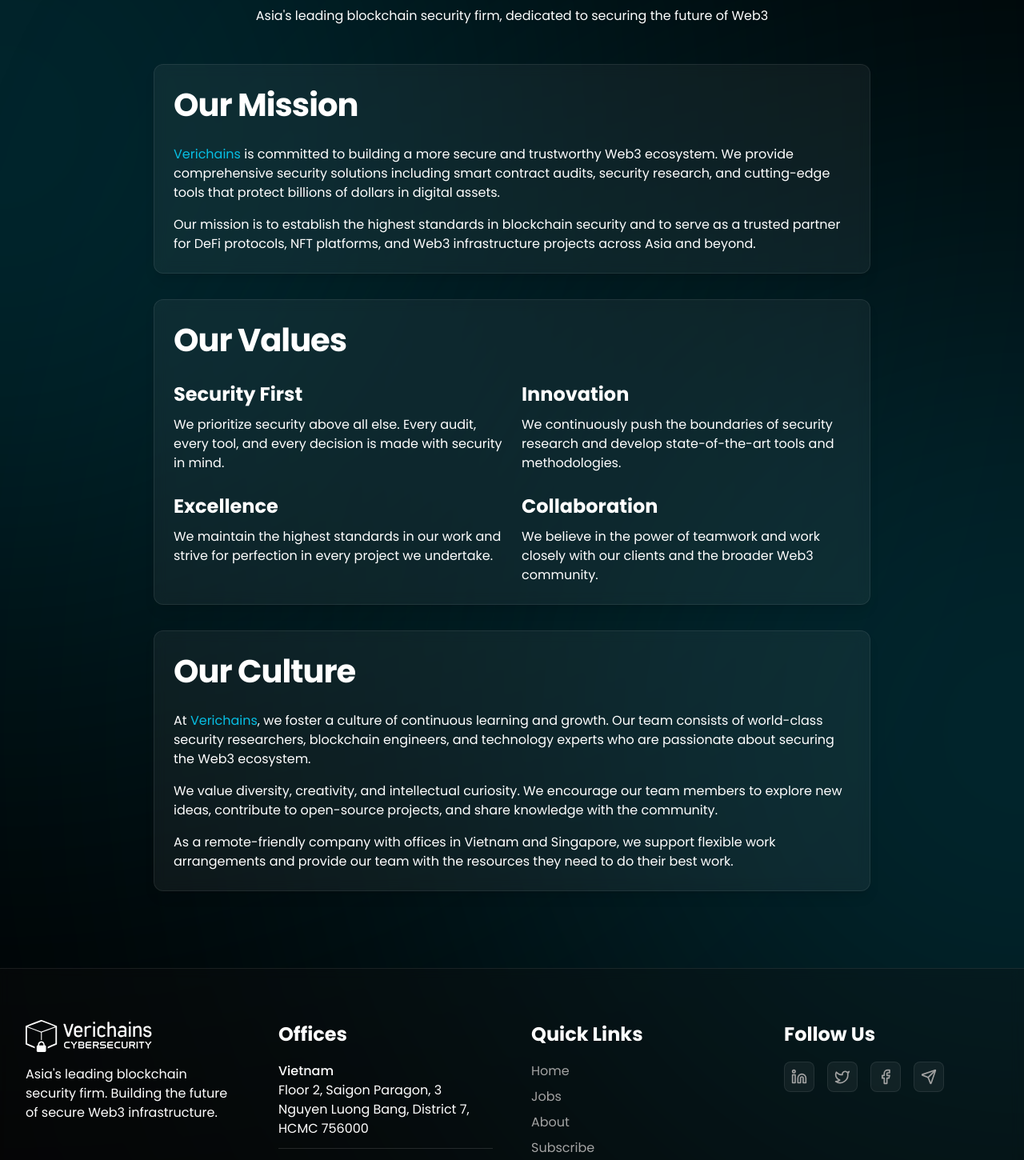
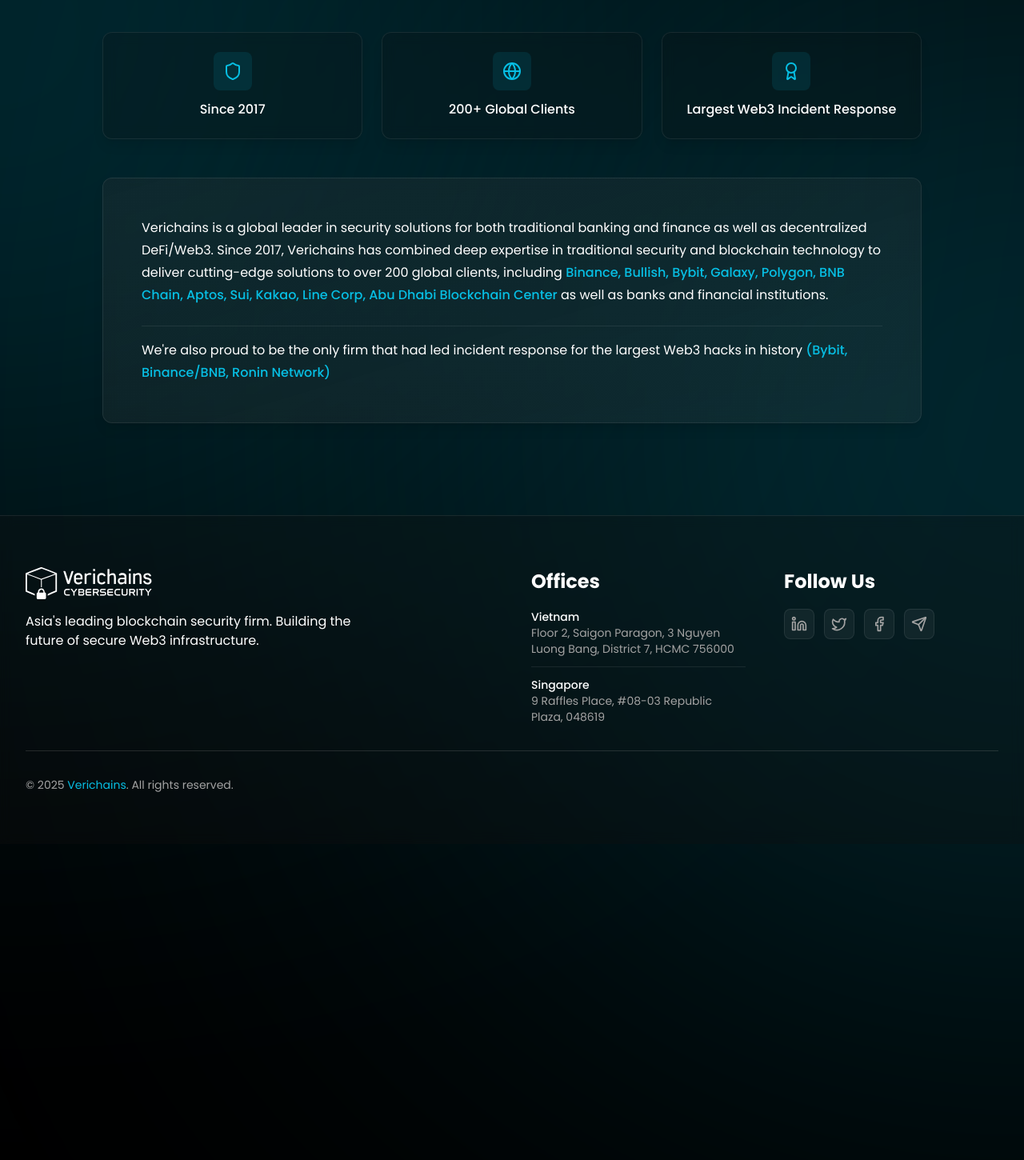
Before and after one commit to nhatthien0812/verichains-careers, a Next.js app: page /about in a window 1280 px wide. Shown: the part 220-1670 px from the top of the page at 80% size. After the commit the page ends 1275 px from the top, so only its background shows below. Built offline with nearby package versions, Linux system fonts and the light colour scheme.

Commit message:
update: adjust home page

```diff
--- a/src/app/about/page.tsx
+++ b/src/app/about/page.tsx
@@ -1,123 +1,74 @@
 import { Metadata } from "next";
-import { Card, CardContent, CardHeader, CardTitle } from "@/components/ui/card";
+import { Card } from "@/components/ui/card";
+import { Shield, Globe, Award } from "lucide-react";
 
 export const metadata: Metadata = {
   title: "About Us",
   description:
-    "Learn about Verichains&apos; mission, values, and commitment to blockchain security excellence.",
+    "Learn about Verichains - global leader in security solutions for traditional banking and DeFi/Web3.",
 };
 
 export default function AboutPage() {
+  const highlights = [
+    { icon: Shield, label: "Since 2017" },
+    { icon: Globe, label: "200+ Global Clients" },
+    { icon: Award, label: "Largest Web3 Incident Response" },
+  ];
+
   return (
-    <div className="py-16 lg:py-24 px-4 sm:px-6 lg:px-8">
-      <div className="container mx-auto max-w-4xl">
-        <div className="text-center mb-12 space-y-4">
-          <h1 className="text-heading font-bold">
+    <div className="relative py-16 lg:py-24 px-4 sm:px-6 lg:px-8">
+      <div className="container mx-auto max-w-5xl">
+        {/* Header Section */}
+        <div className="text-center mb-12">
+          <h1 className="text-heading font-bold mb-4">
             About <span className="text-light-blue">Verichains</span>
           </h1>
-          <p className="text-base leading-6 text-white max-w-2xl mx-auto">
-            Asia's leading blockchain security firm, dedicated to securing the
-            future of Web3
-          </p>
         </div>
 
-        <div className="space-y-8">
-          {/* Mission */}
-          <Card>
-            <CardHeader>
-              <CardTitle className="text-heading font-bold">
-                Our Mission
-              </CardTitle>
-            </CardHeader>
-            <CardContent className="space-y-4">
-              <p className="text-base leading-6 text-white">
-                <span className="text-light-blue">Verichains</span> is committed
-                to building a more secure and trustworthy Web3 ecosystem. We
-                provide comprehensive security solutions including smart
-                contract audits, security research, and cutting-edge tools that
-                protect billions of dollars in digital assets.
-              </p>
-              <p className="text-base leading-6 text-white">
-                Our mission is to establish the highest standards in blockchain
-                security and to serve as a trusted partner for DeFi protocols,
-                NFT platforms, and Web3 infrastructure projects across Asia and
-                beyond.
-              </p>
-            </CardContent>
-          </Card>
+        {/* Highlights Cards */}
+        <div className="grid grid-cols-1 md:grid-cols-3 gap-6 mb-12">
+          {highlights.map((item, idx) => {
+            const Icon = item.icon;
+            return (
+              <Card
+                key={idx}
+                className="p-6 text-center border-vc-muted/20 bg-vc-surface/20 hover:bg-vc-surface/30 transition-colors"
+              >
+                <div className="flex justify-center mb-3">
+                  <div className="p-3 rounded-lg bg-light-blue/10">
+                    <Icon className="h-6 w-6 text-light-blue" />
+                  </div>
+                </div>
+                <p className="text-base font-medium text-white">{item.label}</p>
+              </Card>
+            );
+          })}
+        </div>
 
-          {/* Values */}
-          <Card>
-            <CardHeader>
-              <CardTitle className="text-heading font-bold">
-                Our Values
-              </CardTitle>
-            </CardHeader>
-            <CardContent>
-              <div className="grid grid-cols-1 md:grid-cols-2 gap-6">
-                {[
-                  {
-                    title: "Security First",
-                    description:
-                      "We prioritize security above all else. Every audit, every tool, and every decision is made with security in mind.",
-                  },
-                  {
-                    title: "Innovation",
-                    description:
-                      "We continuously push the boundaries of security research and develop state-of-the-art tools and methodologies.",
-                  },
-                  {
-                    title: "Excellence",
-                    description:
-                      "We maintain the highest standards in our work and strive for perfection in every project we undertake.",
-                  },
-                  {
-                    title: "Collaboration",
-                    description:
-                      "We believe in the power of teamwork and work closely with our clients and the broader Web3 community.",
-                  },
-                ].map((value, index) => (
-                  <div key={index} className="space-y-2">
-                    <h3 className="text-heading2 font-bold text-white">
-                      {value.title}
-                    </h3>
-                    <p className="text-base leading-6 text-white">
-                      {value.description}
-                    </p>
-                  </div>
-                ))}
-              </div>
-            </CardContent>
-          </Card>
-
-          {/* Culture */}
-          <Card>
-            <CardHeader>
-              <CardTitle className="text-heading font-bold">
-                Our Culture
-              </CardTitle>
-            </CardHeader>
-            <CardContent className="space-y-4">
-              <p className="text-base leading-6 text-white">
-                At <span className="text-light-blue">Verichains</span>, we
-                foster a culture of continuous learning and growth. Our team
-                consists of world-class security researchers, blockchain
-                engineers, and technology experts who are passionate about
-                securing the Web3 ecosystem.
-              </p>
-              <p className="text-base leading-6 text-white">
-                We value diversity, creativity, and intellectual curiosity. We
-                encourage our team members to explore new ideas, contribute to
-                open-source projects, and share knowledge with the community.
-              </p>
-              <p className="text-base leading-6 text-white">
-                As a remote-friendly company with offices in Vietnam and
-                Singapore, we support flexible work arrangements and provide our
-                team with the resources they need to do their best work.
-              </p>
-            </CardContent>
-          </Card>
-        </div>
+        {/* Main Content */}
+        <Card className="p-8 lg:p-12 border-vc-muted/20 bg-linear-to-br from-vc-surface/20 to-vc-surface/5 backdrop-blur-sm">
+          <div className="space-y-6 text-base leading-7 text-white">
+            <p>
+              Verichains is a global leader in security solutions for both
+              traditional banking and finance as well as decentralized
+              DeFi/Web3. Since 2017, Verichains has combined deep expertise in
+              traditional security and blockchain technology to deliver
+              cutting-edge solutions to over 200 global clients, including{" "}
+              <span className="text-light-blue font-medium">
+                Binance, Bullish, Bybit, Galaxy, Polygon, BNB Chain, Aptos, Sui,
+                Kakao, Line Corp, Abu Dhabi Blockchain Center
+              </span>{" "}
+              as well as banks and financial institutions.
+            </p>
+            <p className="pt-4 border-t border-vc-muted/20">
+              We're also proud to be the only firm that had led incident
+              response for the largest Web3 hacks in history{" "}
+              <span className="text-light-blue font-medium">
+                (Bybit, Binance/BNB, Ronin Network)
+              </span>
+            </p>
+          </div>
+        </Card>
       </div>
     </div>
   );
--- a/src/app/page.tsx
+++ b/src/app/page.tsx
@@ -1,8 +1,7 @@
+import { IntroSection } from "@/components/intro-section";
 import { JobList } from "@/components/job-list";
 import { SubscribeCta } from "@/components/subscribe-cta";
-import { IntroSection } from "@/components/intro-section";
 import { Button } from "@/components/ui/button";
-import { siteConfig } from "@/config/site";
 import { listJobs } from "@/lib/data";
 import { getSubstackPosts } from "@/lib/rss";
 import { ArrowRight } from "lucide-react";
@@ -63,9 +62,6 @@
         </div>
       </section>
 
-      {/* Intro Section */}
-      <IntroSection />
-
       {/* Jobs Section */}
       <section className="py-16 lg:py-24 px-4 sm:px-6 lg:px-8">
         <div className="container mx-auto">
@@ -83,12 +79,7 @@
         </div>
       </section>
 
-      {/* Subscribe CTA */}
-      <section className="py-16 lg:py-24 px-4 sm:px-6 lg:px-8 bg-vc-surface/10">
-        <div className="container mx-auto max-w-4xl">
-          <SubscribeCta />
-        </div>
-      </section>
+      <IntroSection />
     </div>
   );
 }
--- a/src/app/subscribe/page.tsx
+++ /dev/null
@@ -1,80 +0,0 @@
-import { Metadata } from "next";
-import { Button } from "@/components/ui/button";
-import {
-  Card,
-  CardContent,
-  CardDescription,
-  CardHeader,
-  CardTitle,
-} from "@/components/ui/card";
-import { CheckCircle } from "lucide-react";
-
-export const metadata: Metadata = {
-  title: "Subscribe",
-  description: "Stay updated on Verichains job openings and company updates.",
-};
-
-export default function SubscribePage() {
-  const benefits = [
-    "Get notified about new job openings first",
-    "Stay updated on company news and updates",
-    "Learn about our security research and findings",
-    "Join our community of security professionals",
-  ];
-
-  return (
-    <div className="py-16 lg:py-24 px-4 sm:px-6 lg:px-8">
-      <div className="container mx-auto max-w-4xl">
-        <div className="text-center mb-12 space-y-4">
-          <h1 className="text-heading font-bold">Stay Connected</h1>
-          <p className="text-base leading-6 text-white max-w-2xl mx-auto">
-            Get the latest updates on job opportunities, company news, and
-            security research from Verichains.
-          </p>
-        </div>
-
-        <div className="space-y-8">
-          <Card>
-            <CardHeader>
-              <CardTitle className="text-heading font-bold">
-                What You&apos;ll Get
-              </CardTitle>
-              <CardDescription className="text-base leading-6 text-white">
-                Join our community and stay informed about opportunities at{" "}
-                <span className="text-light-blue">Verichains</span>
-              </CardDescription>
-            </CardHeader>
-            <CardContent>
-              <ul className="space-y-4">
-                {benefits.map((benefit, index) => (
-                  <li key={index} className="flex items-start gap-3">
-                    <CheckCircle className="h-5 w-5 text-vc-accent mt-0.5 shrink-0" />
-                    <span className="text-base leading-6 text-white">
-                      {benefit}
-                    </span>
-                  </li>
-                ))}
-              </ul>
-            </CardContent>
-          </Card>
-
-          <Card className="border-vc-muted/20 bg-vc-surface/20 card-glass">
-            <CardContent className="p-8 text-center">
-              <h3 className="text-heading font-bold mb-3">
-                Ready to Join Our Team?
-              </h3>
-              <p className="text-base leading-6 text-white mb-6">
-                Browse all our current job openings on our careers portal.
-              </p>
-              <div className="flex justify-center">
-                <Button asChild className="bg-light-blue text-white" size="lg">
-                  <a href="/jobs">Browse Job Listings</a>
-                </Button>
-              </div>
-            </CardContent>
-          </Card>
-        </div>
-      </div>
-    </div>
-  );
-}
--- a/src/components/footer.tsx
+++ b/src/components/footer.tsx
@@ -14,14 +14,12 @@
 
   return (
     <footer className="border-t border-vc-muted/20 bg-vc-surface/30 backdrop-blur-sm">
-      <div className="container mx-auto px-4 sm:px-6 lg:px-8 py-12 lg:py-16">
+      <div className="container mx-auto px-4 sm:px-6 lg:px-8 py-12 lg:py-16 max-w-7xl">
         <div className="grid grid-cols-1 md:grid-cols-2 lg:grid-cols-4 gap-8 lg:gap-12">
           {/* Company Info */}
-          <div className="space-y-4">
-            <div>
-              <VerichainsLogo height={40} showText={true} className="!block" />
-            </div>
-            <p className="text-base leading-6 text-white">
+          <div className="space-y-4 lg:col-span-2">
+            <VerichainsLogo height={40} showText={true} className="!block" />
+            <p className="text-base leading-6 text-white max-w-md">
               Asia&apos;s leading blockchain security firm. Building the future
               of secure Web3 infrastructure.
             </p>
@@ -30,62 +28,30 @@
           {/* Offices */}
           <div className="space-y-4">
             <h3 className="text-heading2 font-bold text-white">Offices</h3>
-            <div className="space-y-3">
+            <div className="space-y-3 text-sm">
               <div>
-                <p className="text-base leading-6 font-medium text-white">
+                <p className="font-medium text-white">
                   {siteConfig.offices.vietnam.name}
                 </p>
-                <p className="text-base leading-6 text-white">
+                <p className="text-vc-muted">
                   {siteConfig.offices.vietnam.address}
                 </p>
               </div>
-              <Separator />
-              <div>
-                <p className="text-base leading-6 font-medium text-white">
+              <div className="pt-3 border-t border-vc-muted/20">
+                <p className="font-medium text-white">
                   {siteConfig.offices.singapore.name}
                 </p>
-                <p className="text-base leading-6 text-white">
+                <p className="text-vc-muted">
                   {siteConfig.offices.singapore.address}
                 </p>
               </div>
             </div>
           </div>
 
-          {/* Links */}
-          <div className="space-y-4">
-            <h3 className="text-heading2 font-bold text-white">Quick Links</h3>
-            <nav className="flex flex-col space-y-2">
-              <Link
-                href="/"
-                className="text-base leading-6 text-vc-muted hover:text-white transition-colors"
-              >
-                Home
-              </Link>
-              <Link
-                href="/jobs"
-                className="text-base leading-6 text-vc-muted hover:text-white transition-colors"
-              >
-                Jobs
-              </Link>
-              <Link
-                href="/about"
-                className="text-base leading-6 text-vc-muted hover:text-white transition-colors"
-              >
-                About
-              </Link>
-              <Link
-                href="/subscribe"
-                className="text-base leading-6 text-vc-muted hover:text-white transition-colors"
-              >
-                Subscribe
-              </Link>
-            </nav>
-          </div>
-
           {/* Social */}
           <div className="space-y-4">
             <h3 className="text-heading2 font-bold text-white">Follow Us</h3>
-            <div className="flex space-x-4">
+            <div className="flex space-x-3">
               {socialLinks.map((social) => {
                 const Icon = social.icon;
                 return (
@@ -107,19 +73,12 @@
 
         <Separator className="my-8" />
 
-        <div className="flex flex-col md:flex-row justify-between items-center space-y-4 md:space-y-0">
-          <p className="text-base leading-6 text-white">
+        <div className="flex flex-col sm:flex-row justify-between items-center gap-4">
+          <p className="text-sm text-vc-muted">
             © {new Date().getFullYear()}{" "}
             <span className="text-light-blue">Verichains</span>. All rights
             reserved.
           </p>
-          <Link
-            href={siteConfig.links.substack}
-            target="_blank"
-            className="text-base leading-6 text-vc-muted hover:text-white transition-colors"
-          >
-            View all opportunities on Substack →
-          </Link>
         </div>
       </div>
     </footer>
--- a/src/components/header.tsx
+++ b/src/components/header.tsx
@@ -16,7 +16,6 @@
     { href: "/", label: "Home" },
     { href: "/jobs", label: "Jobs" },
     { href: "/about", label: "About" },
-    { href: "/subscribe", label: "Subscribe" },
   ];
 
   const isActive = (href: string) => {
--- a/src/components/intro-section.tsx
+++ b/src/components/intro-section.tsx
@@ -7,11 +7,14 @@
 export function IntroSection() {
   const rootRef = useRef<HTMLDivElement>(null);
   const scopeRef = useRef<any>(null);
+  const hasAnimated = useRef(false);
 
   useEffect(() => {
     if (!rootRef.current) return;
 
     const runAnimation = () => {
+      if (hasAnimated.current) return;
+      hasAnimated.current = true;
       if (!rootRef.current) return;
 
       // Set initial styles inline
@@ -101,6 +104,7 @@
       if (scopeRef.current) {
         scopeRef.current.revert();
       }
+      hasAnimated.current = false;
     };
   }, []);
 
--- a/src/components/subscribe-cta.tsx
+++ b/src/components/subscribe-cta.tsx
@@ -1,51 +1,3 @@
-"use client";
-
-import { motion } from "framer-motion";
-import { Button } from "@/components/ui/button";
-import { Card, CardContent } from "@/components/ui/card";
-import { ArrowRight } from "lucide-react";
-import { siteConfig } from "@/config/site";
-
 export function SubscribeCta() {
-  return (
-    <motion.div
-      initial={{ opacity: 0, y: 20 }}
-      whileInView={{ opacity: 1, y: 0 }}
-      viewport={{ once: true }}
-      transition={{ duration: 0.5 }}
-    >
-      <Card className="border-vc-primary/20 bg-linear-to-br from-vc-primary/5 to-vc-accent/5 card-glass">
-        <CardContent className="p-8 lg:p-12">
-          <div className="flex flex-col lg:flex-row items-center justify-between gap-6">
-            <div className="flex-1 text-center lg:text-left">
-              <h2 className="text-heading font-bold mb-2">
-                Stay Updated on New Opportunities
-              </h2>
-              <p className="text-base leading-6 text-white">
-                Subscribe to our Substack newsletter to get notified about new
-                job openings and company updates.
-              </p>
-            </div>
-            <Button
-              asChild
-              variant="default"
-              size="lg"
-              className="whitespace-nowrap"
-              showChevron={false}
-            >
-              <a
-                href={siteConfig.links.substack}
-                target="_blank"
-                rel="noopener noreferrer"
-                className="inline-flex items-center justify-center"
-              >
-                Subscribe on Substack
-                <ArrowRight className="ml-2 h-4 w-4" />
-              </a>
-            </Button>
-          </div>
-        </CardContent>
-      </Card>
-    </motion.div>
-  );
+  return null;
 }
```
